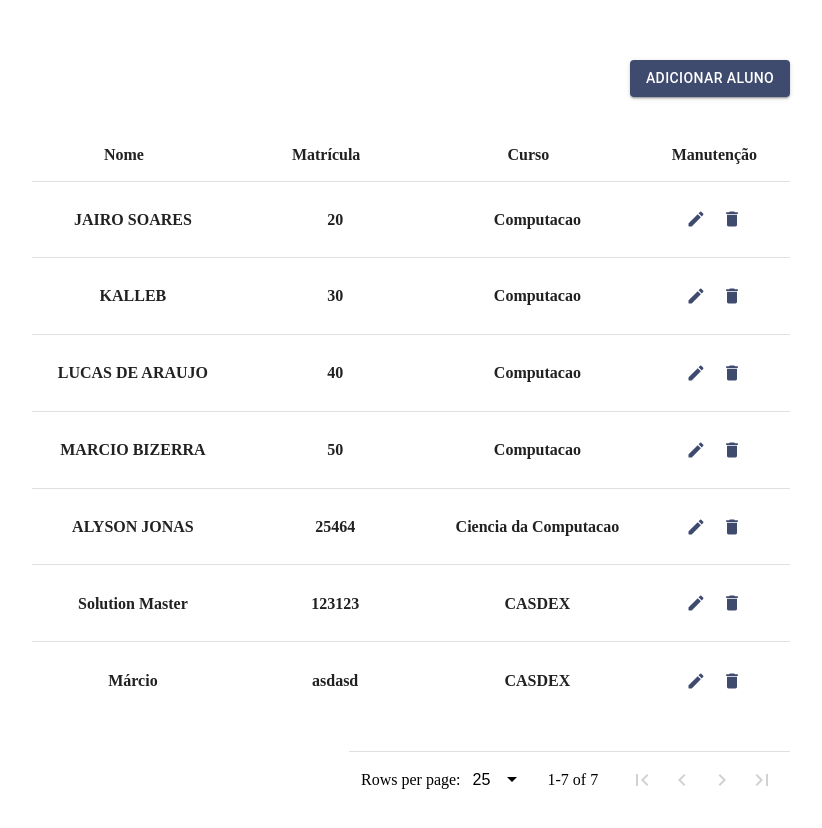
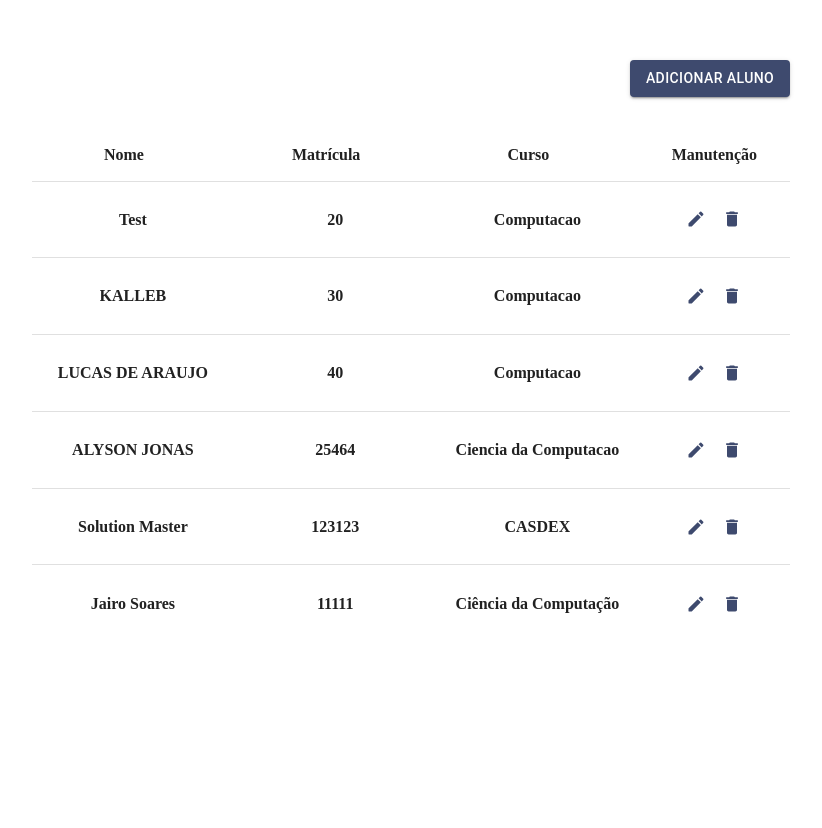
Before and after one commit to MBWF/material-tables, a React (Vite) app: page /aluno in a window 1280 px wide. Shown: the part 108-936 px from the top of the page, without its empty margins (229-1051 px from the left). Built offline with nearby package versions, Linux system fonts and the light colour scheme; data requests are answered from the project's data file.

Commit message:
fix: edit student

```diff
--- a/db.json
+++ b/db.json
@@ -2,9 +2,10 @@
   "alunos": [
     {
       "matricula": "20",
-      "nome": "JAIRO SOARES",
+      "nome": "Test",
       "cpf": "123.654.789-00",
       "curso": "Computacao",
+      "idEndereco": 5,
       "id": "2"
     },
     {
@@ -12,6 +13,7 @@
       "nome": "KALLEB",
       "cpf": "365.456.678-30",
       "curso": "Computacao",
+      "idEndereco": 5,
       "id": "3"
     },
     {
@@ -21,14 +23,6 @@
       "idEndereco": 1,
       "curso": "Computacao",
       "id": "4"
-    },
-    {
-      "id": "5",
-      "matricula": "50",
-      "nome": "MARCIO BIZERRA",
-      "cpf": "365.456.678-30",
-      "idEndereco": 5,
-      "curso": "Computacao"
     },
     {
       "matricula": "25464",
@@ -43,14 +37,15 @@
       "nome": "Solution Master",
       "cpf": "106.103.614-65",
       "curso": "CASDEX",
+      "idEndereco": 5,
       "id": "9TZ0knm"
     },
     {
-      "matricula": "asdasd",
-      "nome": "Márcio",
-      "cpf": "106.103.614-65",
-      "curso": "CASDEX",
-      "id": "mKhJcu5"
+      "matricula": "11111",
+      "nome": "Jairo Soares",
+      "cpf": "117.448.234-64",
+      "curso": "Ciência da Computação",
+      "id": "K-8sX_c"
     }
   ],
   "professores": [
--- a/package.json
+++ b/package.json
@@ -5,6 +5,7 @@
   "type": "module",
   "scripts": {
     "dev": "vite",
+    "db": "json-server --watch db.json",
     "build": "tsc && vite build",
     "lint": "eslint src --ext ts,tsx --report-unused-disable-directives --max-warnings 0",
     "preview": "vite preview"
--- a/src/components/tables/Table.tsx
+++ b/src/components/tables/Table.tsx
@@ -59,15 +59,12 @@ export function Table({
           />
         ),
       }}
-      pagination
       responsive
       highlightOnHover
       noDataComponent={noDataMessage}
       selectableRows={isSelectableRows}
       selectableRowsHighlight={isSelectableRows}
       defaultSortFieldId={null}
-      paginationPerPage={25}
-      paginationRowsPerPageOptions={[25, 50, 100]}
       customStyles={{
         rows: {
           highlightOnHoverStyle: {
--- a/src/page/Student/index.tsx
+++ b/src/page/Student/index.tsx
@@ -109,14 +109,16 @@ export function StudentPage() {
             <TableAction
               actionName="Edit"
               onClick={() => {
-                console.log(adresses);
+
                 handleOpen();
                 setSelectedStudent(student);
                 handleSetFields(student);
-                setCurrentAdress({
-                  label: "Rua 01",
-                  value: student.idEndereco,
-                });
+
+                const current = adresses.filter(
+                  (address) => address.value === student.idEndereco
+                )[0];
+
+                setCurrentAdress(current);
               }}
             />
             <TableAction
```
